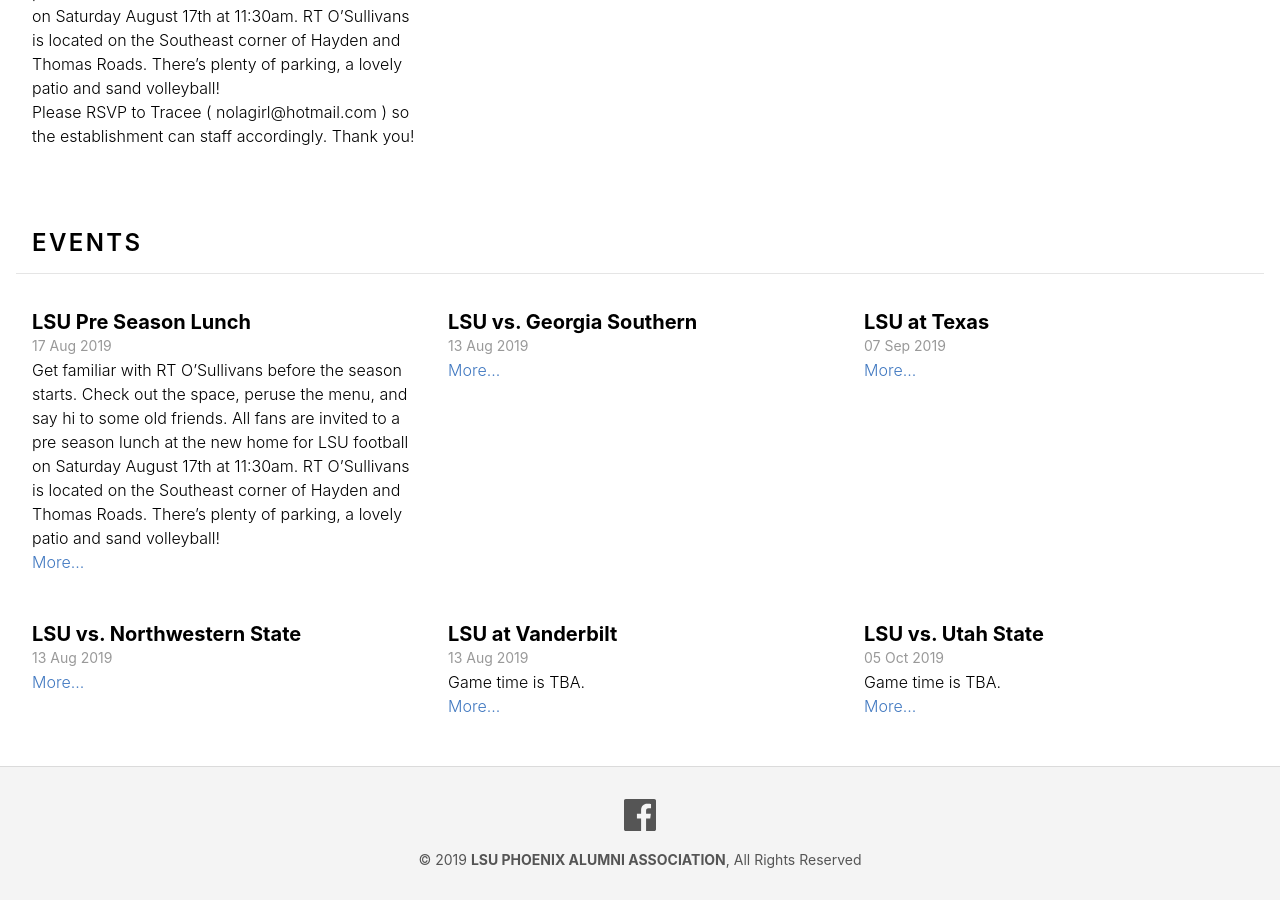
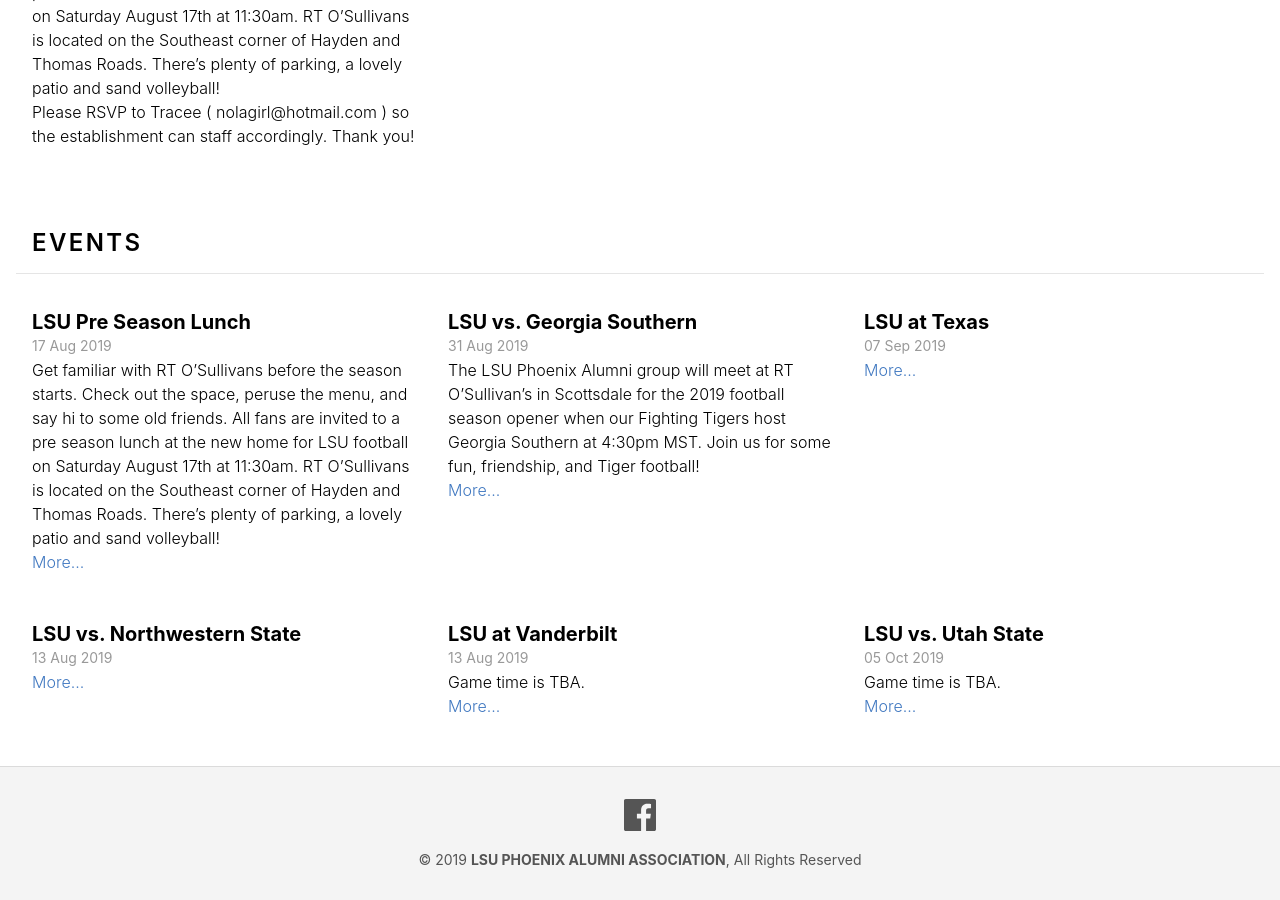
Before and after one commit to lsu-phoenix-alumni/lsu-phoenix-alumni.github.io, a Jekyll site: the page built from index.html, in a window 1280 px wide and 900 px high, scrolled down 1097 px. Built offline with Jekyll 4.4.1, drawn with Linux system fonts in a browser that asks for light colours.

Commit message:
Updated Lsu Vs Georgia Southern

```diff
--- a/_events/lsu-vs-georgia-southern.markdown
+++ b/_events/lsu-vs-georgia-southern.markdown
@@ -1,7 +1,11 @@
 ---
 title: LSU vs. Georgia Southern
-date: 2019-08-13 13:33:00 Z
+date: 2019-08-31 16:30:00 Z
 tags:
 - football
 position: 1
 ---
+
+The LSU Phoenix Alumni group will meet at RT O'Sullivan's in Scottsdale for the 2019 football season opener when our Fighting Tigers host Georgia Southern at 4:30pm MST. Join us for some fun, friendship, and Tiger football!
+
+<iframe src="https://www.google.com/maps/embed?pb=!1m18!1m12!1m3!1d3327.8607090421488!2d-111.91242458479998!3d33.47897708076575!2m3!1f0!2f0!3f0!3m2!1i1024!2i768!4f13.1!3m3!1m2!1s0x872b0bd6e7e84a29%3A0xfffedd7400a1f039!2sR.T.+O&#39;Sullivans+Sports+Grill!5e0!3m2!1sen!2sus!4v1565217587540!5m2!1sen!2sus" width="600" height="450" frameborder="0" style="border:0" allowfullscreen></iframe>
```
